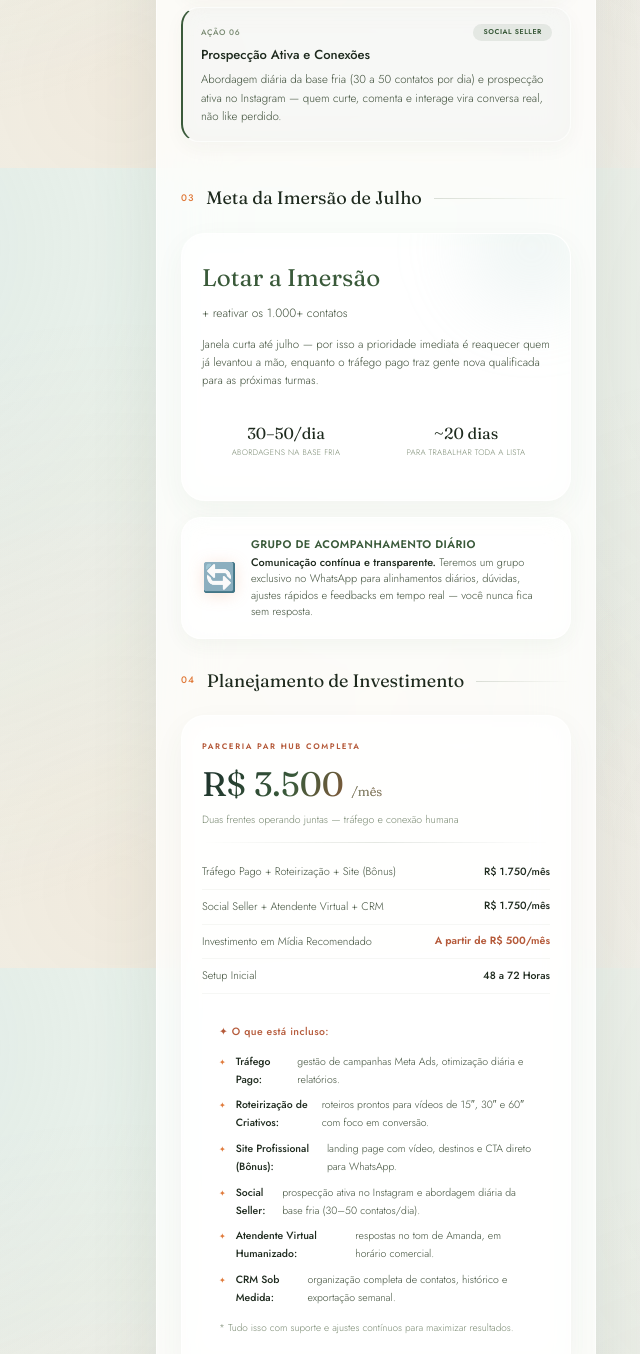
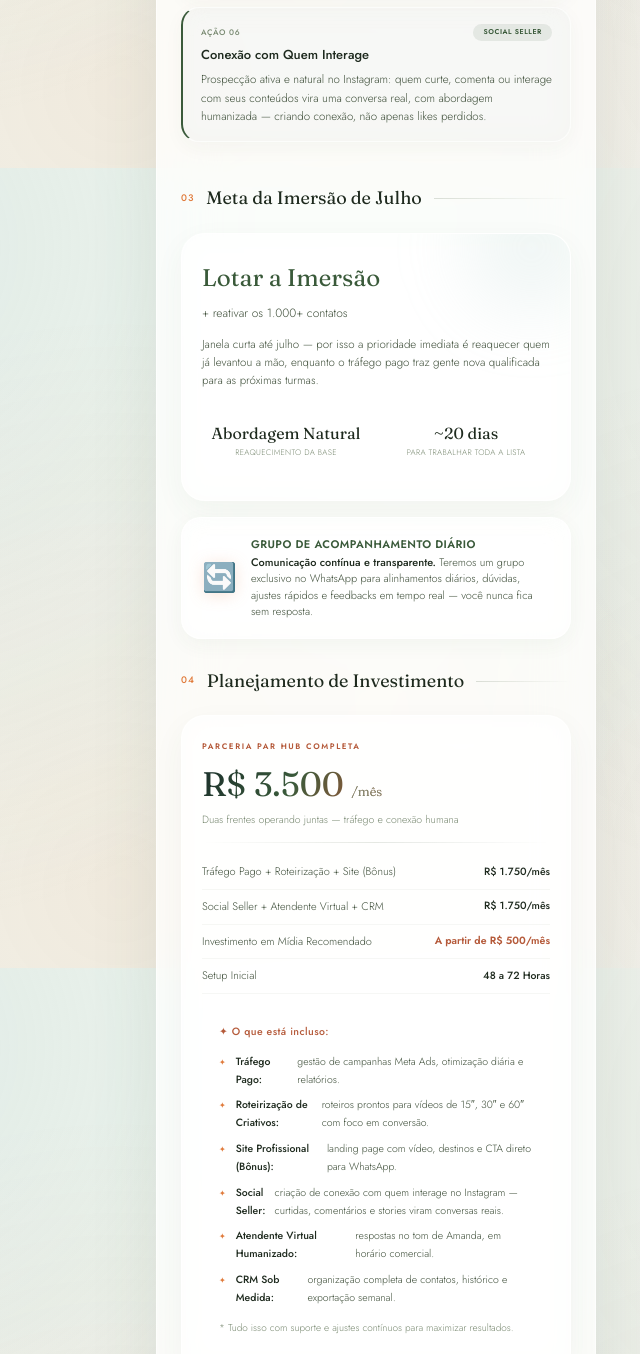
Before and after one commit to closermatheus-creator/parhubagencia, a plain HTML site: page amanda.html in a window 1280 px wide. Shown: the part 2232-3586 px from the top of the page, without its empty margins (264-904 px from the left). Drawn offline with Linux system fonts and the light colour scheme.

Commit message:
Update amanda.html

```diff
--- a/amanda.html
+++ b/amanda.html
@@ -813,8 +813,8 @@
         <span class="card-num">AÇÃO 06</span>
         <span class="tag sage">Social Seller</span>
       </div>
-      <h3>Prospecção Ativa e Conexões</h3>
-      <p>Abordagem diária da base fria (30 a 50 contatos por dia) e prospecção ativa no Instagram — quem curte, comenta e interage vira conversa real, não like perdido.</p>
+      <h3>Conexão com Quem Interage</h3>
+      <p>Prospecção ativa e natural no Instagram: quem curte, comenta ou interage com seus conteúdos vira uma conversa real, com abordagem humanizada — criando conexão, não apenas likes perdidos.</p>
     </div>
   </div>
 
@@ -832,8 +832,8 @@
       <div class="goal-desc">Janela curta até julho — por isso a prioridade imediata é reaquecer quem já levantou a mão, enquanto o tráfego pago traz gente nova qualificada para as próximas turmas.</div>
       <div class="goal-sub">
         <div class="item">
-          <div class="v">30–50/dia</div>
-          <div class="l">Abordagens na Base Fria</div>
+          <div class="v">Abordagem Natural</div>
+          <div class="l">Reaquecimento da Base</div>
         </div>
         <div class="item">
           <div class="v">~20 dias</div>
@@ -892,7 +892,7 @@
         <div class="item"><strong>Tráfego Pago:</strong> gestão de campanhas Meta Ads, otimização diária e relatórios.</div>
         <div class="item"><strong>Roteirização de Criativos:</strong> roteiros prontos para vídeos de 15″, 30″ e 60″ com foco em conversão.</div>
         <div class="item"><strong>Site Profissional (Bônus):</strong> landing page com vídeo, destinos e CTA direto para WhatsApp.</div>
-        <div class="item"><strong>Social Seller:</strong> prospecção ativa no Instagram e abordagem diária da base fria (30–50 contatos/dia).</div>
+        <div class="item"><strong>Social Seller:</strong> criação de conexão com quem interage no Instagram — curtidas, comentários e stories viram conversas reais.</div>
         <div class="item"><strong>Atendente Virtual Humanizado:</strong> respostas no tom de Amanda, em horário comercial.</div>
         <div class="item"><strong>CRM Sob Medida:</strong> organização completa de contatos, histórico e exportação semanal.</div>
         <div style="margin-top:8px; font-size:10px; color:var(--text-faint);">* Tudo isso com suporte e ajustes contínuos para maximizar resultados.</div>
```
